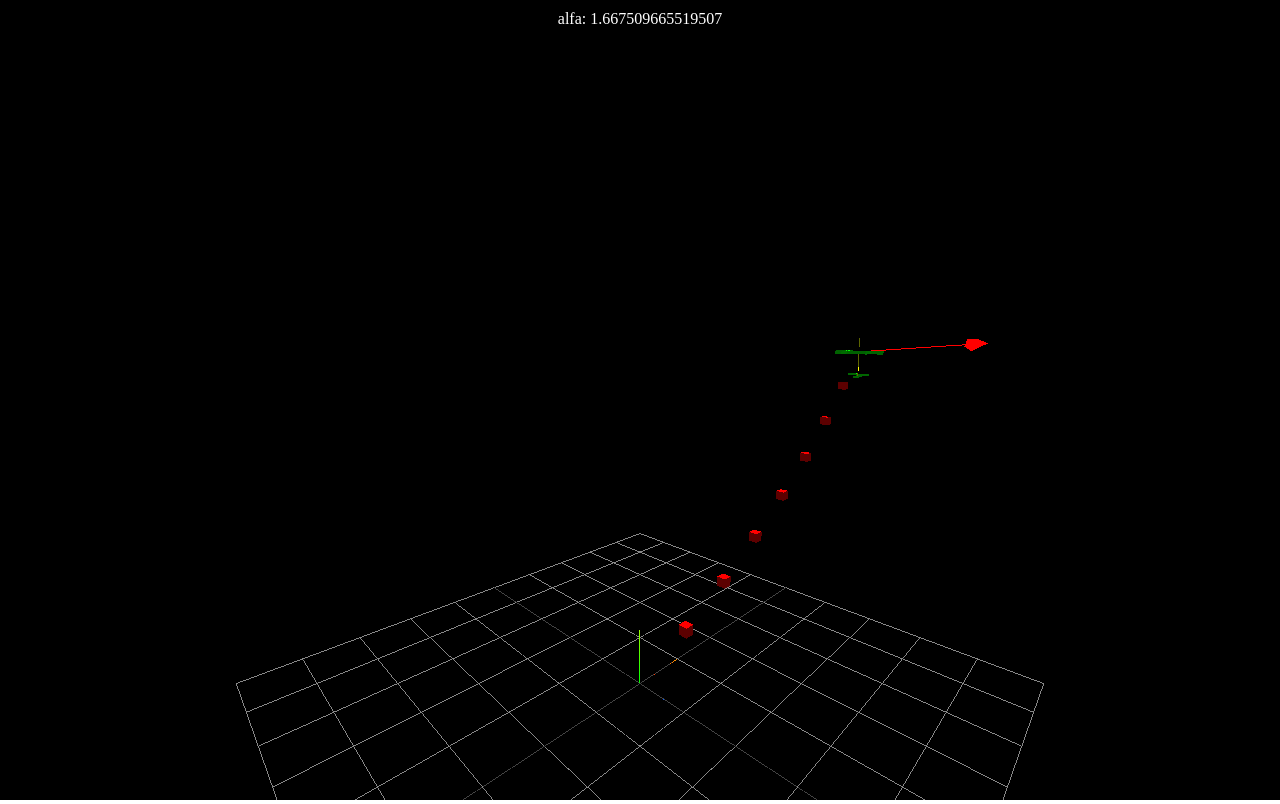
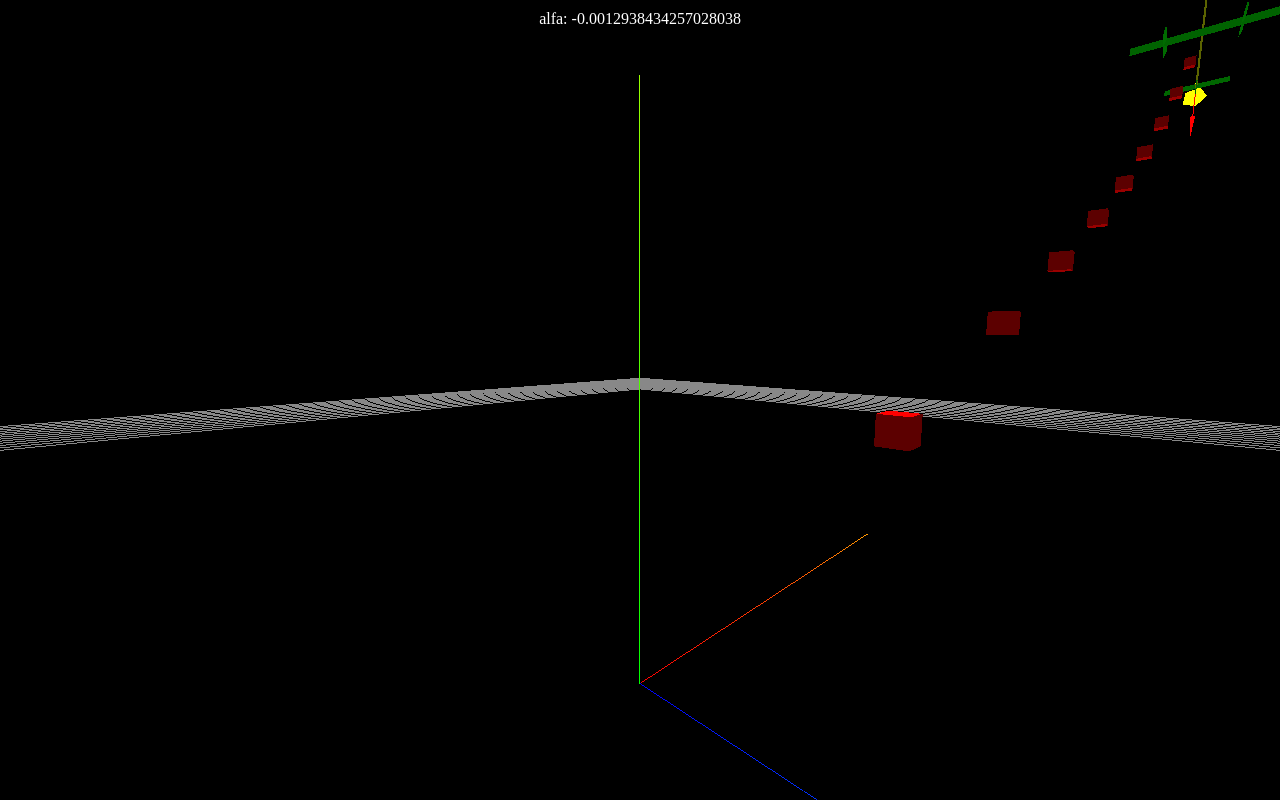
Before and after one commit to kitextech/kitesim, a website: page docs/index.html in a window 1280 px wide. Drawn offline with Linux system fonts and the light colour scheme.

Commit message:
reorganize code

```diff
--- a/docs/index.html
+++ b/docs/index.html
@@ -75,8 +75,8 @@
     controls.panSpeed = 0.8;
 
     // Helpers
-    axes = new THREE.AxisHelper(1);
-    helper = new THREE.GridHelper(10, 10);
+    axes = new THREE.AxisHelper(10);
+    helper = new THREE.GridHelper(100, 100);
     // helper.geometry.rotateX( Math.PI / 2 );
     helper.setColors(0x0000ff, 0x808080);
     scene.add(axes);
@@ -209,7 +209,10 @@
     rudder.rotateY( - Math.PI / 2 );
     kite.add( rudder );//add a mesh with geometry to it
 
+    kite.applyMatrix(new THREE.Matrix4().makeScale(10,10,10)) // = new THREE.Vector3( 100, 100, 100 )
     kite.rotateX(Math.PI / 2 )
+
+
 
     // LIGHTS
     hemiLight = new THREE.HemisphereLight( 0xffffff, 0xffffff, 0.6 );
@@ -231,21 +234,22 @@
     camera.lookAt(new THREE.Vector3( 0, 5, 0 ))
 
     // Tether
-    var segments = 8
+    var segments = 10
     var tetherLength = 100
     var gravity = new THREE.Vector3( 0, -9.82, 0)
     var tetherDensity = 950;
-    var tetherDiameter = 0.01
+    var tetherDiameter = 0.002
     var k0 = 200 // spring konstant // N per e
     var k0_negative = 20 // spring konstant // N per e
     var d0 = 1 // damping
-    var tetherSegmentLength = 10/8 // length of tether
+    var tetherSegmentLength = tetherLength/segments // length of tether
     var CdTether = 0.95
+    var massKite = 1.5
 
     // Constants
     var rho = 1.205
 
-    var wind = new THREE.Vector3( 10, 0, 0)
+    var wind = new THREE.Vector3( 0, 0, 0)
 
     function cdWing(angle) {
       return cdProcessed[ Math.round( (angle*180/Math.PI + 360) % 360)  ]
@@ -283,14 +287,14 @@
       var isLast = i == segments-1 ? true : false
       var geometry, material
       if (isLast) {
-        mass.push(1)
+        mass.push(massKite)
         // var geometry = new THREE.BoxGeometry( 0.5, 0.5, 0.5 )
         // var material = new THREE.MeshLambertMaterial( { color: 0x00ff00 } )
         // mesh.push(new THREE.Mesh( geometry, material ))
         mesh.push(kite)
       } else {
         mass.push(tetherSegmentLength * Math.PI * Math.pow(tetherDiameter/2, 2) * tetherDensity)
-        geometry = new THREE.BoxGeometry( 0.2, 0.2, 0.2 )
+        geometry = new THREE.BoxGeometry( 1.0, 1.0, 1.0 )
         material = new THREE.MeshLambertMaterial( { color: 0xff0000 } )
         mesh.push(new THREE.Mesh( geometry, material ))
       }
@@ -380,7 +384,7 @@
 
       // KITE
       rotationMatrix.extractRotation(kite.matrix)
-      var thrustGlobal = thrust.clone().applyMatrix4(rotationMatrix)
+      var thrustWorld = thrust.clone().applyMatrix4(rotationMatrix)
 
       var apparentWindKite = apparentWind[segments-1]
       // calculate lift, drag for wing, VerticalWings, elevator, rudder
@@ -399,17 +403,35 @@
       var apWingSquare = apWing.lengthSq()
       var alfa = Math.atan2(apWing.getComponent(1), apWing.getComponent(0))
 
+      var wingLift = LiftKiteUnit.clone().multiplyScalar( 1/2 * rho * apWingSquare * wingArea * clWing(alfa) )
+      var wingDrag = DragKiteUnit.clone().multiplyScalar( 1/2 * rho * apWingSquare * wingArea * cdWing(alfa) )
+
+      var kiteDragWorld = wingDrag.clone().applyQuaternion(kite.getWorldQuaternion())
+      var kiteLiftWorld = wingLift.clone().applyQuaternion(kite.getWorldQuaternion())
+
+
       // vertical wing
       var apVWing = apparentWindKite.clone().applyQuaternion(VWing.getWorldQuaternion().conjugate()).setComponent(2, 0)
       var apVWingSquare = apVWing.lengthSq()
       var alfaVWing = Math.atan2(apVWing.getComponent(1), apVWing.getComponent(0))
 
-
-      var wingLift = LiftKiteUnit.clone().multiplyScalar( 1/2 * rho * apWingSquare * wingArea * clWing(alfa) )
-      var wingDrag = DragKiteUnit.clone().multiplyScalar( 1/2 * rho * apWingSquare * wingArea * cdWing(alfa) )
-
       var wingSideLift = LiftSideKiteUnit.clone().multiplyScalar( 1/2 * rho * apVWingSquare * VWingArea * clWing(alfaVWing) )
       var wingSideDrag = DragSideKiteUnit.clone().multiplyScalar( 1/2 * rho * apVWingSquare * VWingArea * cdWing(alfaVWing) )
+
+      var kiteDragSideWorld = wingSideDrag.clone().applyQuaternion(kite.getWorldQuaternion())
+      var kiteLiftSideWorld = wingSideLift.clone().applyQuaternion(kite.getWorldQuaternion())
+
+
+      // tether plus kite forces
+      FTotal[segments-1] = FSpring[segments-1].clone().add(FDrag[i]).add(thrustWorld)
+        .add(kiteDragWorld).add(kiteLiftWorld).add(kiteDragSideWorld).add(kiteLiftSideWorld)
+
+      for (var i = 0; i < segments; i++) {
+        a[i] = FTotal[i].divideScalar(mass[i]).add(gravity)
+        vel[i].add(a[i].multiplyScalar(dt))
+        pos[i].add(vel[i].clone().multiplyScalar(dt))
+        mesh[i].position.set(pos[i].x, pos[i].y, pos[i].z)
+      }
 
       arrowHelperLift.setDirection(wingLift.clone().normalize())
       arrowHelperDrag.setDirection(wingDrag.clone().normalize())
@@ -421,25 +443,7 @@
       arrowHelperDragSide.setLength(wingSideDrag.length())
       arrowHelperLiftSide.setLength(wingSideLift.length())
 
-      document.getElementById('info').innerHTML = "alfa: " + alfa
-
-      var kiteDragWorld = wingDrag.clone().applyQuaternion(kite.getWorldQuaternion())
-      var kiteLiftWorld = wingLift.clone().applyQuaternion(kite.getWorldQuaternion())
-      var kiteDragSideWorld = wingSideDrag.clone().applyQuaternion(kite.getWorldQuaternion())
-      var kiteLiftSideWorld = wingSideLift.clone().applyQuaternion(kite.getWorldQuaternion())
-
-
-
-      // tether plus kite forces
-      FTotal[segments-1] = FSpring[segments-1].clone().add(FDrag[i]).add(thrustGlobal)
-        .add(kiteDragWorld).add(kiteLiftWorld).add(kiteDragSideWorld).add(kiteLiftSideWorld)
-
-      for (var i = 0; i < segments; i++) {
-        a[i] = FTotal[i].divideScalar(mass[i]).add(gravity)
-        vel[i].add(a[i].multiplyScalar(dt))
-        pos[i].add(vel[i].clone().multiplyScalar(dt))
-        mesh[i].position.set(pos[i].x, pos[i].y, pos[i].z)
-      }
+      document.getElementById('info').innerHTML = "alfa: " + alfaVWing
     }
 
     var lastTime, animFrame
```
